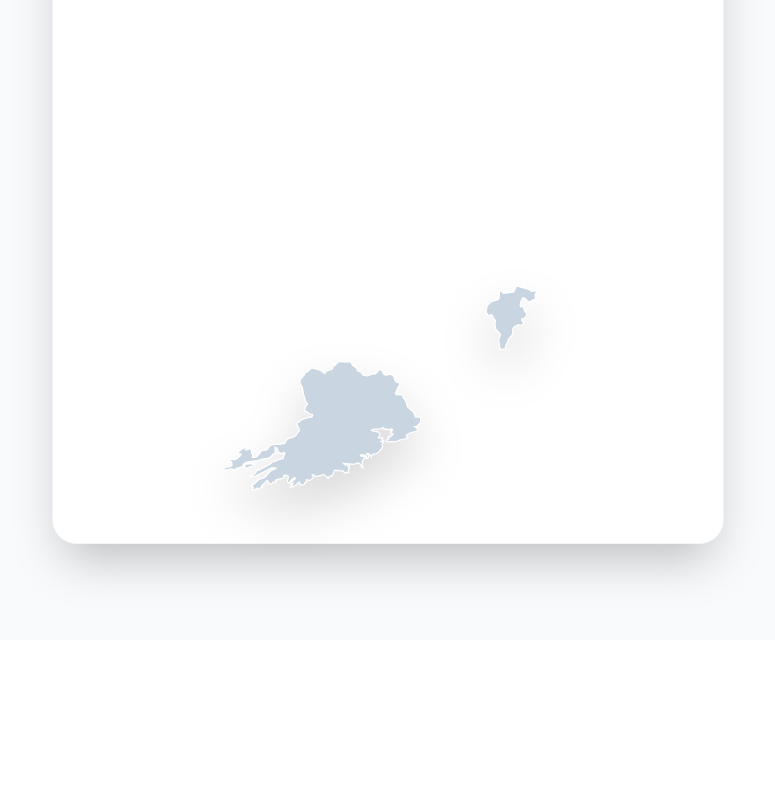
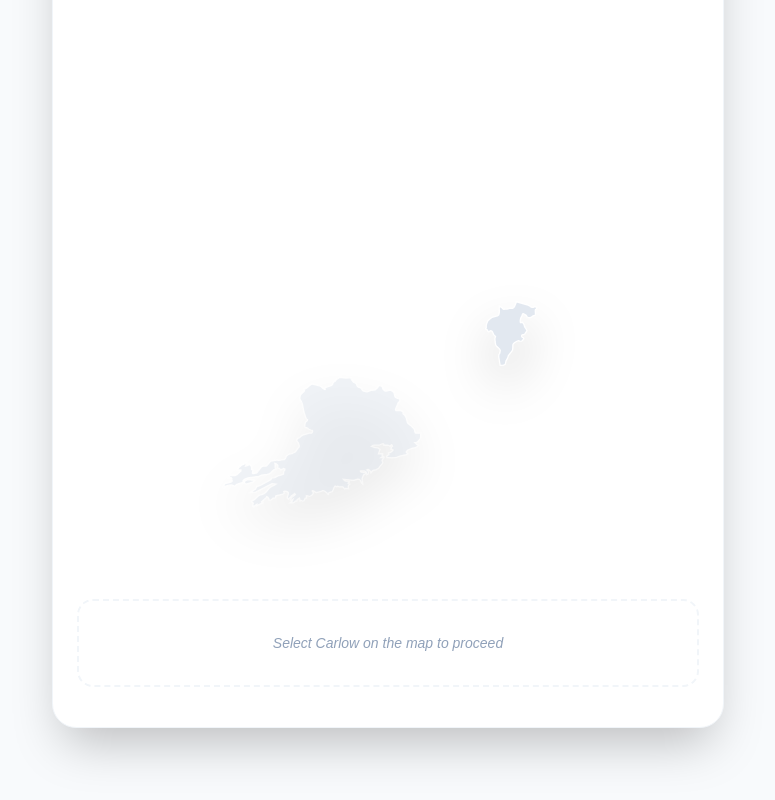
Before and after one commit to RYEONGRYEONG/NORA, a Next.js app in the folder frontend/: page / in a window 1280 px wide. Shown: the part 360-1160 px from the top of the page, without its empty margins (252-1027 px from the left). Before the commit the page ends 1000 px from the top, so only its background shows below. Built offline with nearby package versions, Linux system fonts and the light colour scheme.

Commit message:
implement region selection

```diff
--- a/frontend/app/map.tsx
+++ b/frontend/app/map.tsx
@@ -1,5 +1,5 @@
 'use client';
-
+import { useRouter } from 'next/navigation'
 import { useState } from 'react';
 
 const counties = [
@@ -12,20 +12,30 @@ export default function Map(){
     const [selectedId, setSelected] = useState<string | null> (null);
 
     const clickCounty = (id: string) => {
+        if (id === 'C0') {
+            alert("Cork region is currently under preparation. Please select Carlow.");
+            return;
+        }
         setSelected(id);
 };
 
+const router = useRouter();
+const selectedCounty = counties.find(c => c.id === selectedId)
+
 return (
+    // view box
     <div className="flex flex-col items-center bg-white p-6 rounded-3xl shadow-2xl border border-slate-100 w-full max-w-2xl">
         <div className="mb-6 text-center">
             <h2 className="text-2xl font-black text-slate-800 uppercase tracking-tight">Select field location</h2>
         </div>
 
+        <div className="relative w-full flex justify-enter py-4">
             <svg
                 viewBox="0 0 300 300"
                 className="w-full h-auto drop-shadow-2xl transition-all duration-500"
                 xmlns="http://www.w3.org/2000/svg"
             >
+
                 <g transform="matrix(0.3,0,0,0.3,0,0)">
                     {counties.map((county) => (
                         <path
@@ -33,11 +43,37 @@ return (
                             d={county.d}
                             onClick={() => clickCounty(county.id)}
                             className={`cursor-pointer transition-all duration-300 stroke-white stroke-[2]
-                    ${selectedId === county.id ? 'fill-blue-500' : 'fill-slate-300'}`}
+                                ${selectedId === county.id ? 'fill-blue-500' : 'fill-slate-200 hover:fill-slate-300'}
+                                ${county.id === 'CO' ? 'opacity-50 cursor-not-allowed' : ''}`}
                         />
                     ))}
                 </g>
             </svg>
         </div>
+
+        <div className = "w-full mt-8 min-h-[120px] flex items-center justify-center">
+            {selectedId === 'CW' ? (
+                <div className = "w-full p-6 bg-blue-50 border border-blue-100 rouner-2xl flex flex-col items-center animate-in fade-in slide-in-from-bottom-4 duration-500">
+                    <div className = "flex items-center gap-2 mb-3">
+                        <span className = "relative flex h-3 w-3">
+                            <span className = "animate-ping absolute inline-flex h-full w-full rounded-full bg-blue-400 opacity-75"></span>
+                            <span className = "relative inline-flex rounded-full h-3 w-3 bg-blue-500"></span>
+                        </span>
+                        <span className = "font-bold text-blue-900 text-lg">{selectedCounty?.name} Selected</span>
+                    </div>
+                    <button
+                        onClick={() => router.push('/analysis')}
+                        className = "w-full py-3 bg-blue-600 hover:bg-blue-700 text-white font-bold rounded-xl shadow-lg transition-all active:scale-95"
+                    >
+                        Confirm Location
+                    </button>
+                </div>
+            ) : (
+                <div className="text-slate-400 text-sm italic border-2 border-dashed border-slate-100 rounded-2xl p-8 w-full text-center">
+                    Select Carlow on the map to proceed
+                </div>
+            )}
+        </div>
+    </div>
 );
 }
```
Also changed, not shown: 1 other file (tests, documents, lock files or other folders). Lines whose indentation alone changed are shown as unchanged.
